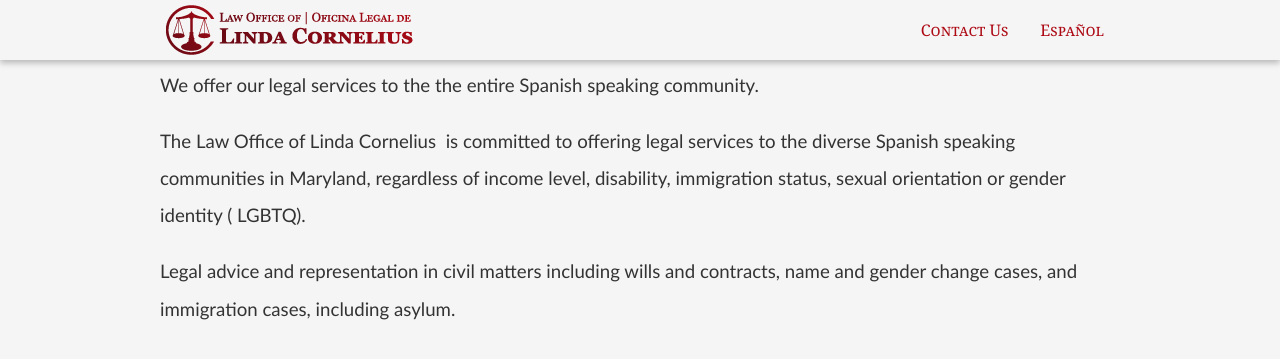
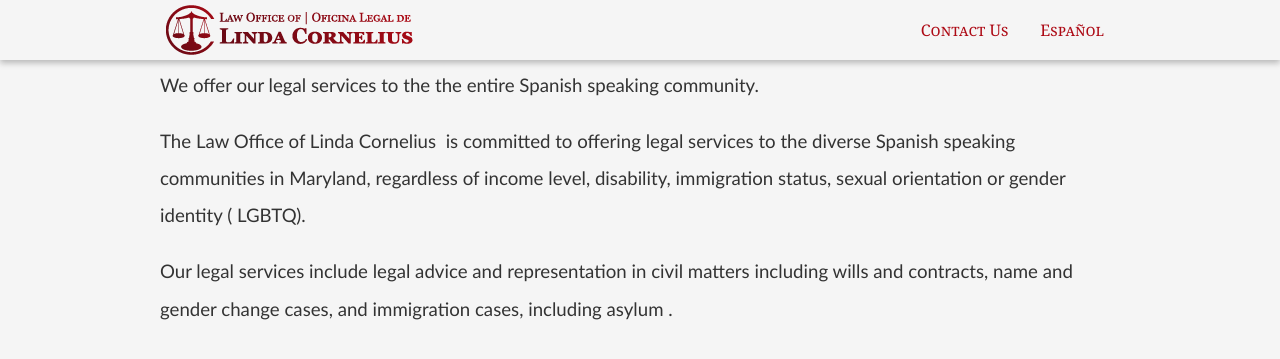
Before and after one commit to edamtoft/cornelius.legal.site, a Jekyll site: the page built from _practice/services.markdown, in a window 1280 px wide and 900 px high, scrolled down 620 px, cut to the strip 0-371 px from the top of the window. Shown: the top 359 px of the strip. Built offline with Jekyll 4.4.1, drawn with Linux system fonts in a browser that asks for light colours; nearby versions of some CDN libraries.

Commit message:
Updated '_practice/services.markdown' via CloudCannon

```diff
--- a/_practice/services.markdown
+++ b/_practice/services.markdown
@@ -5,13 +5,14 @@
 description_text:
 language: english
 icon: balance-scale
-banner_image: "/assets/books.jpg"
+banner_image: /assets/books.jpg
 sitemap: true
 order: 3
 ---
+
 
 We offer our legal services to the the entire Spanish speaking community.
 
 The Law Office of Linda Cornelius &nbsp;is committed to offering legal services to the diverse Spanish speaking communities in Maryland, regardless of income level, disability, immigration status, sexual orientation or gender identity ( LGBTQ).
 
-Legal advice and representation in civil matters including wills and contracts, name and gender change cases, and immigration cases, including asylum.&nbsp;
+Our legal services include legal advice and representation in civil matters including wills and contracts, name and gender change cases, and immigration cases, including asylum .&nbsp;
```
